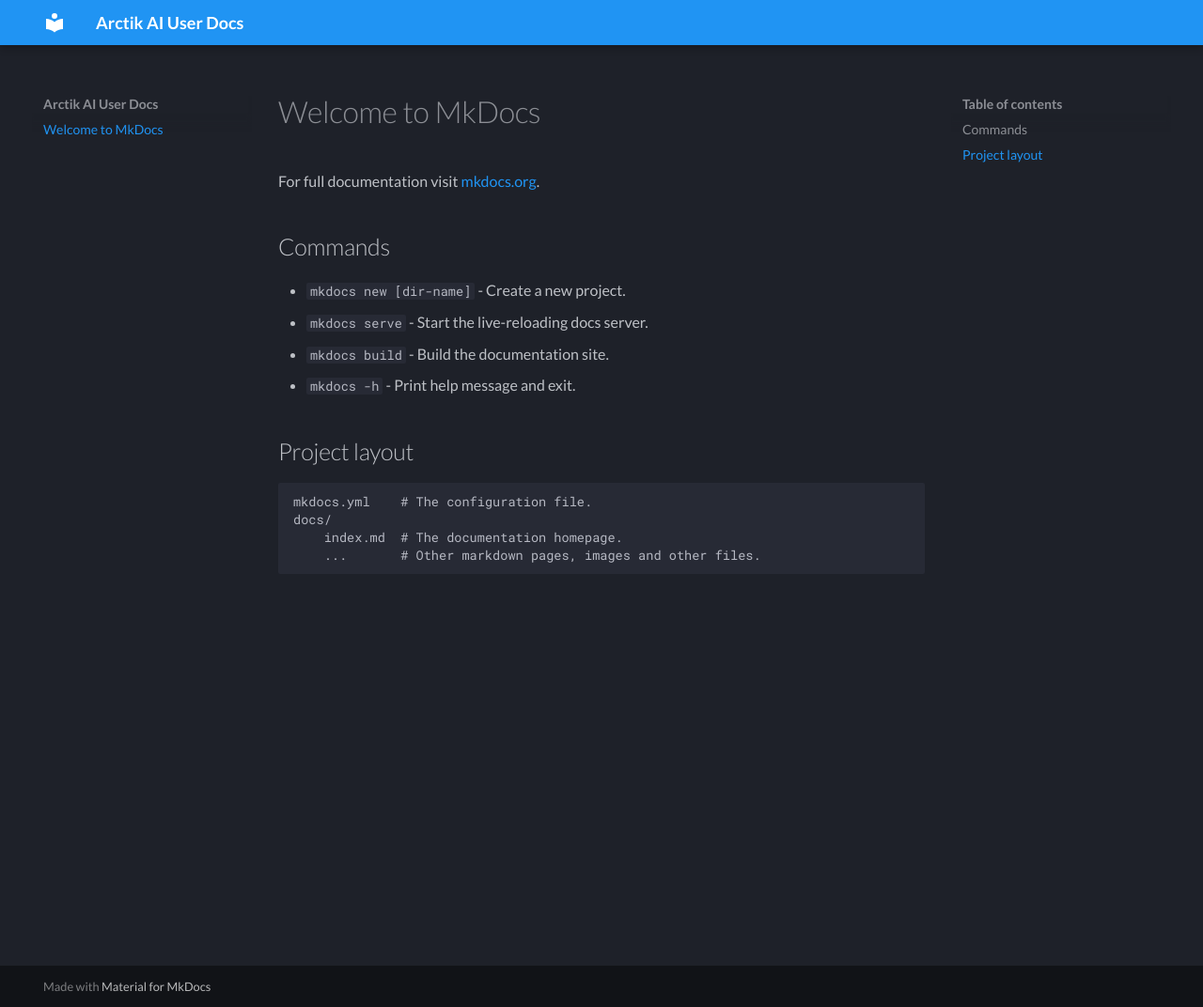
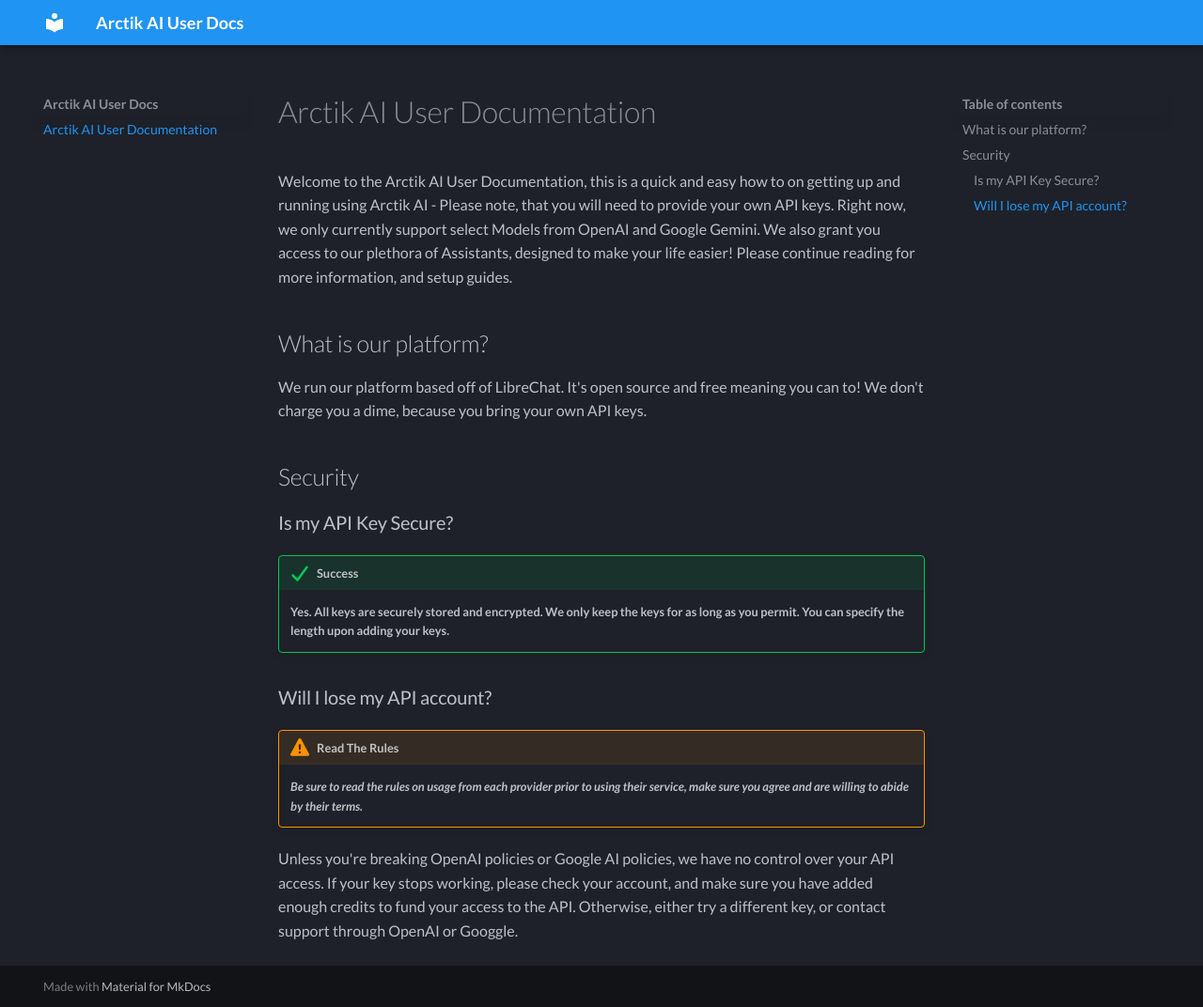
Before and after one commit to Bomchoo/arctikai, an MkDocs documentation site: the page built from docs/index.md, in a window 1280 px wide and 1072 px high. Shown: the whole window at 94% size. Built offline with MkDocs 1.6.1 and Material for MkDocs 9.7.7, drawn with Linux system fonts in a browser that asks for light colours.

Commit message:
Update Index

```diff
--- a/docs/index.md
+++ b/docs/index.md
@@ -1,17 +1,23 @@
-# Welcome to MkDocs
+# Arctik AI User Documentation
 
-For full documentation visit [mkdocs.org](https://www.mkdocs.org).
+Welcome to the Arctik AI User Documentation, this is a quick and easy how to on getting up and running using Arctik AI - Please note, that you will need to provide your own API keys. Right now, we only currently support select Models from OpenAI and Google Gemini. We also grant you access to our plethora of Assistants, designed to make your life easier! Please continue reading for more information, and setup guides.
 
-## Commands
+## What is our platform?
 
-* `mkdocs new [dir-name]` - Create a new project.
-* `mkdocs serve` - Start the live-reloading docs server.
-* `mkdocs build` - Build the documentation site.
-* `mkdocs -h` - Print help message and exit.
+We run our platform based off of LibreChat. It's open source and free meaning you can to! We don't charge you a dime, because you bring your own API keys.
 
-## Project layout
+## Security
 
-    mkdocs.yml    # The configuration file.
-    docs/
-        index.md  # The documentation homepage.
-        ...       # Other markdown pages, images and other files.
+### Is my API Key Secure?
+
+!!! success
+
+    **Yes. All keys are securely stored and encrypted. We only keep the keys for as long as you permit. You can specify the length upon adding your keys.**
+
+### Will I lose my API account?
+
+!!! warning "Read The Rules"
+
+    ***Be sure to read the rules on usage from each provider prior to using their service, make sure you agree and are willing to abide by their terms.***
+
+Unless you're breaking OpenAI policies or Google AI policies, we have no control over your API access. If your key stops working, please check your account, and make sure you have added enough credits to fund your access to the API. Otherwise, either try a different key, or contact support through OpenAI or Googgle.
```
